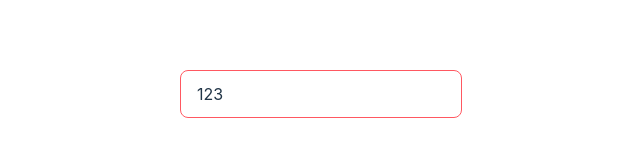
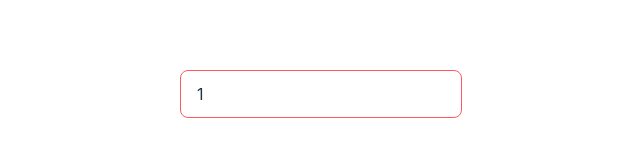
Before and after one commit to Oshulten/ChatRoom, a React (Vite) app in the folder ChatRoomFrontend/: page / in a window 1280 px wide. Shown: the part 306-462 px from the top of the page, without its empty margins (319-959 px from the left). Built offline with nearby package versions, Linux system fonts and the light colour scheme.

Commit message:
feat: wrapped data cell in data row

```diff
--- a/ChatRoomFrontend/src/App.tsx
+++ b/ChatRoomFrontend/src/App.tsx
@@ -1,18 +1,12 @@
-import React, { useState } from 'react'
+import React from 'react'
 import './App.css'
-import { StringDataCell } from './components/DataTable'
-import { lengthPattern } from './utilities/regexPatterns';
+import { UserDataRow } from './components/DataTable'
 
 
 function App() {
-  const [value, setValue] = useState("123");
   return (
     <>
-      <StringDataCell value={value} onChange={(newValue) => {
-        setValue(newValue);
-        console.log("New value: " + newValue);
-      }
-      } validationPattern={lengthPattern(0, 4)}></StringDataCell>
+      <UserDataRow></UserDataRow>
     </>
   )
 }
--- a/ChatRoomFrontend/src/components/DataTable.tsx
+++ b/ChatRoomFrontend/src/components/DataTable.tsx
@@ -1,4 +1,5 @@
 import React, { useState } from 'react'
+import { lengthPattern } from '../utilities/regexPatterns';
 
 function validateWithPattern(text: string, pattern?: string) {
     if (pattern) {
@@ -39,3 +40,19 @@ export function StringDataCell({ value, onChange, validationPattern, validationE
 
     return inputElement;
 }
+
+// interface UserDataRowProps {
+// }
+
+export function UserDataRow() {
+    const [user, setUser] = useState({
+        id: "1",
+        alias: "Adam"
+    });
+
+    return (<StringDataCell value={user.id} onChange={(newValue) => {
+        setUser({ ...user, id: newValue });
+        console.log("New value: " + newValue);
+    }
+    } validationPattern={lengthPattern(0, 4)}></StringDataCell>)
+}
```
